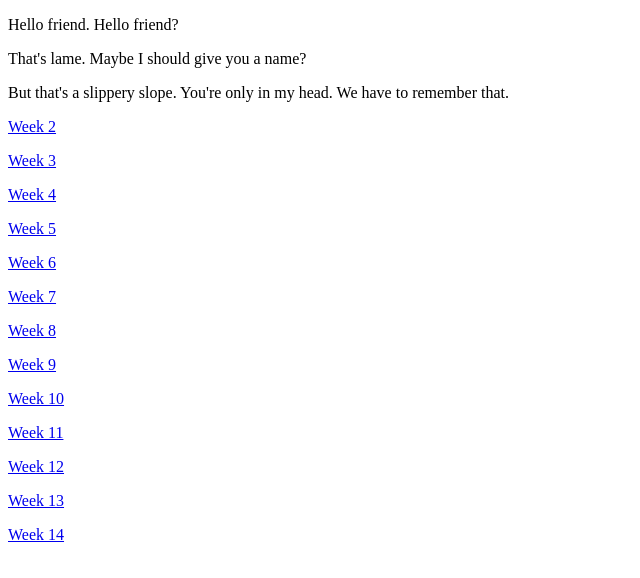
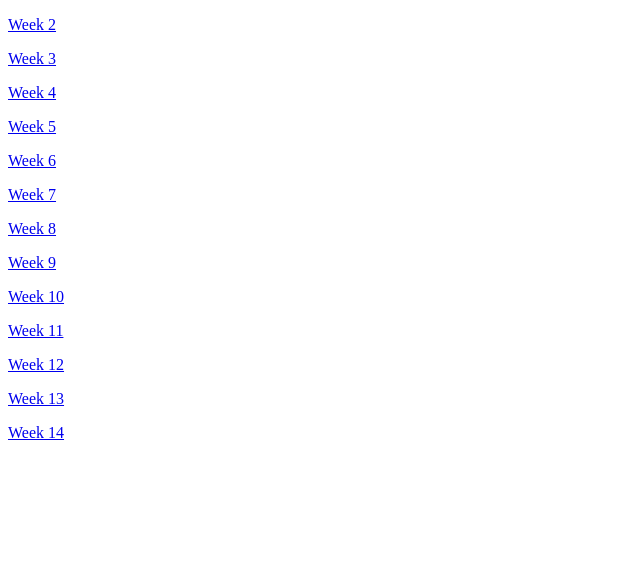
Before and after one commit to taivlam/cps140, a plain HTML site: page index.html in a window 1280 px wide. Shown: the whole page, without its empty margins (0-640 px from the left). Drawn offline with Linux system fonts and the light colour scheme.

Commit message:
Got rid of Mr. Robot quote for professionalism

```diff
--- a/index.html
+++ b/index.html
@@ -5,9 +5,6 @@
         <title>CPS 140</title>
     </head>
     <body>
-        <p>Hello friend.  Hello friend?</p>
-        <p>That&#39;s lame.  Maybe I should give you a name?</p>
-        <p>But that&#39;s a slippery slope.  You&#39;re only in my head.  We have to remember that.</p>
         <p><a href="week02/index.html">Week 2</a></p>
         <p><a href="week03/index.html">Week 3</a></p>
         <p><a href="week04/index.html">Week 4</a></p>
```
